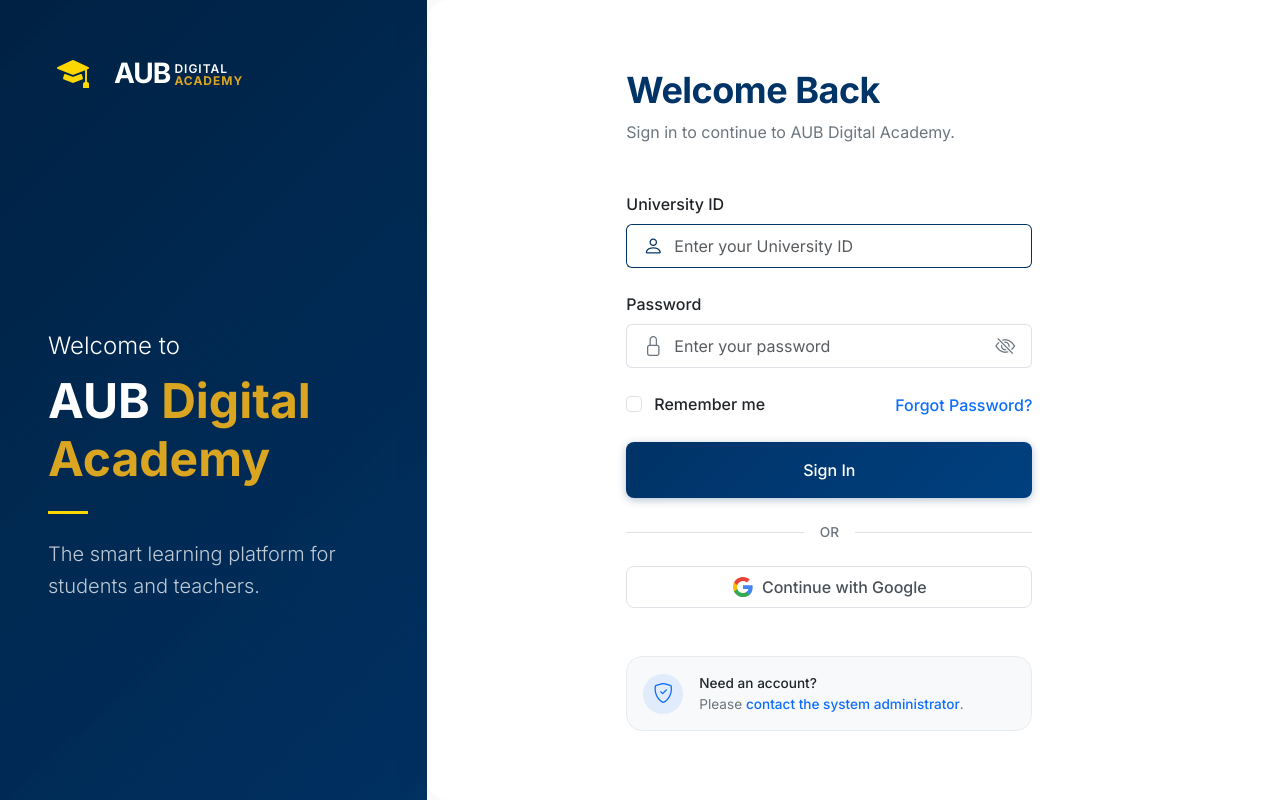
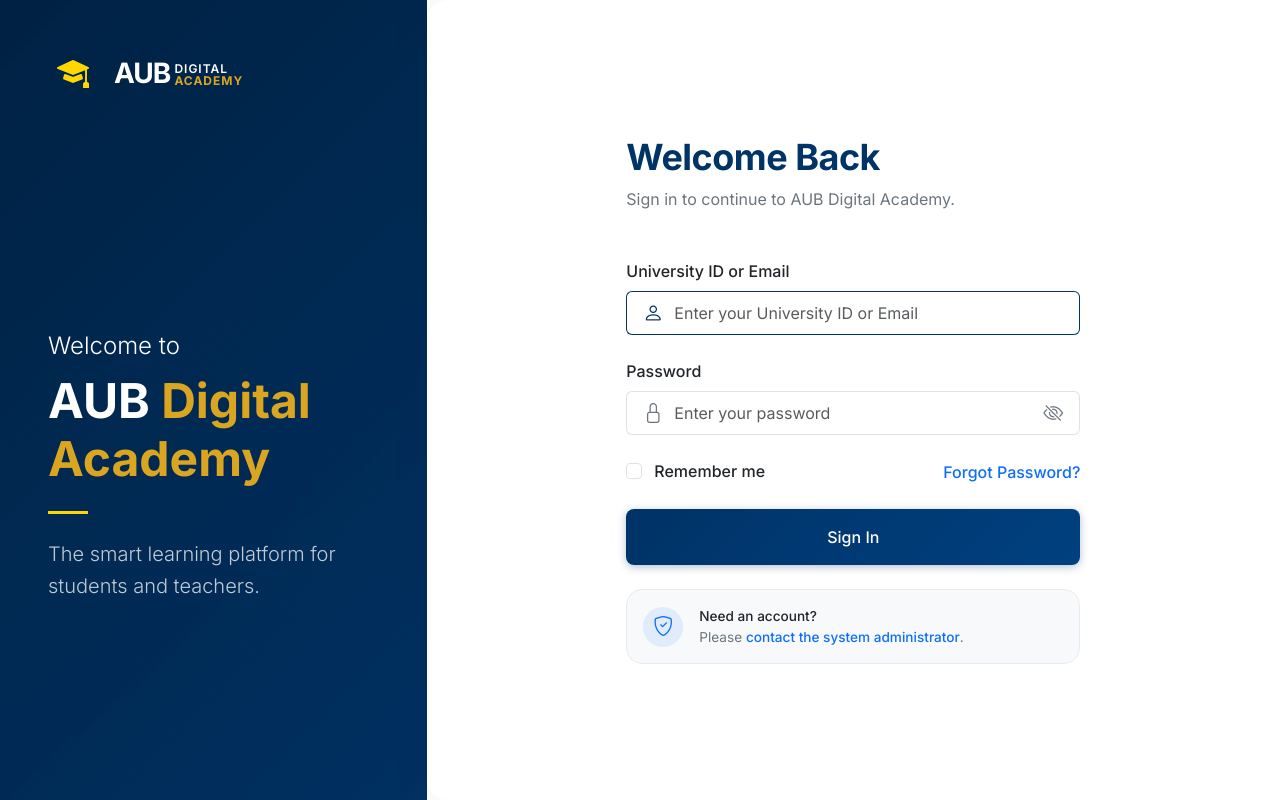
Before and after one commit to E-Nat/AUB-Digital-Academy, an ASP.NET Core app: page /Auth in a window 1280 px wide. Run offline with ASP.NET Core 8, Linux system fonts and the light colour scheme; some libraries are stand-ins or nearby versions.

Commit message:
auth: fix SeedData EnsureDeleted bug, harden login.js, clean up Login.cshtml
- SeedData.cs: remove dangerous EnsureDeletedAsync from catch block that
  was wiping the database on LocalDB cold-start (auto-stops after inactivity).
  Now logs a warning and returns safely on connection failure.
  Also fixed isReady check to require both Roles AND Users so partial seeds
  are not silently skipped.

- login.js: hardened AJAX error handling. HTTP 400 (stale antiforgery token)
  now shows a clear 'session expired, refresh page' message instead of
  crashing with 'unexpected error'. Added response.ok guard, response.json()
  try/catch, setLoading() helper, and auto-dismiss error on input.

- Login.cshtml: label corrected to 'University ID or Email', added explicit
  AntiForgeryToken() on both forms, added server-side ModelState error display
  for non-AJAX fallback, Google OAuth section conditionally hidden when
  provider not registered, improved autocomplete attributes and aria-labels.

```diff
--- a/Views/Account/Login.cshtml
+++ b/Views/Account/Login.cshtml
@@ -1,63 +1,118 @@
 @model AUBDigitalAcademy.Models.ViewModels.LoginViewModel
 @{
-    ViewData["Title"] = "Login";
+    ViewData["Title"] = "Sign In";
     Layout = "_AuthLayout";
+
+    // Google OAuth is only available when credentials are configured server-side.
+    // The controller already guards registration; we hide the button here if not configured.
+    var googleConfigured = !string.IsNullOrEmpty(ViewBag.GoogleConfigured as string ?? "")
+        || (Context.RequestServices
+                   .GetService(typeof(Microsoft.AspNetCore.Authentication.IAuthenticationSchemeProvider))
+               is Microsoft.AspNetCore.Authentication.IAuthenticationSchemeProvider sp
+            && sp.GetAllSchemesAsync().GetAwaiter().GetResult()
+                 .Any(s => s.Name.Equals("Google", StringComparison.OrdinalIgnoreCase)));
 }
 
-<!-- Main Login View (Screens 1 & 2) -->
-<div id="loginView" class="pe-xl-5 auth-fade-in">
+@* ── Screen 1 & 2: Login form ─────────────────────────────────────────────── *@
+<div id="loginView" class="auth-fade-in">
     <h2 class="fw-bold mb-2 text-navy" style="font-size: 2.25rem; letter-spacing: -0.5px;">Welcome Back</h2>
     <p class="text-secondary mb-5 fs-6">Sign in to continue to AUB Digital Academy.</p>
 
-    <form id="loginForm" asp-action="Login" asp-controller="Account" method="post">
+    <form id="loginForm" asp-action="Login" asp-controller="Account" method="post" novalidate>
+        @Html.AntiForgeryToken()
         <input type="hidden" name="returnUrl" value="@ViewData["ReturnUrl"]" />
 
-        <div id="loginErrorAlert" class="alert alert-danger d-none d-flex align-items-center gap-2" role="alert">
+        @* Server-side error from non-AJAX fallback *@
+        @if (!ViewData.ModelState.IsValid)
+        {
+            <div class="alert alert-danger d-flex align-items-center gap-2 mb-4" role="alert">
                 <i class="bi bi-exclamation-triangle-fill"></i>
-            <span id="loginErrorMessage">Invalid University ID or Password</span>
+                <span>
+                    @foreach (var error in ViewData.ModelState.Values.SelectMany(v => v.Errors))
+                    {
+                        @error.ErrorMessage
+                        <br />
+                    }
+                </span>
+            </div>
+        }
+
+        @* AJAX error placeholder (hidden until JS populates it) *@
+        <div id="loginErrorAlert" class="alert alert-danger d-none d-flex align-items-center gap-2 mb-4" role="alert">
+            <i class="bi bi-exclamation-triangle-fill flex-shrink-0"></i>
+            <span id="loginErrorMessage">Invalid University ID or Password.</span>
         </div>
 
+        @* ── University ID / Email ─────────────────────── *@
         <div class="mb-4">
-            <label asp-for="LoginId" class="form-label fw-medium text-dark mb-2 fs-6">University ID</label>
+            <label asp-for="LoginId" class="form-label fw-medium text-dark mb-2 fs-6">University ID or Email</label>
             <div class="input-group auth-input-group" id="loginIdGroup">
                 <span class="input-group-text bg-white border-end-0 ps-3 pe-2 text-secondary">
                     <i class="bi bi-person fs-5"></i>
                 </span>
-                <input asp-for="LoginId" class="form-control border-start-0 ps-1 py-2 fs-6 shadow-none" placeholder="Enter your University ID" autofocus required />
+                <input asp-for="LoginId"
+                       class="form-control border-start-0 ps-1 py-2 fs-6 shadow-none"
+                       placeholder="Enter your University ID or Email"
+                       autofocus
+                       autocomplete="username"
+                       required />
             </div>
             <span asp-validation-for="LoginId" class="text-danger small mt-1 d-block fw-medium"></span>
         </div>
 
+        @* ── Password ───────────────────────────────────── *@
         <div class="mb-4">
             <label asp-for="Password" class="form-label fw-medium text-dark mb-2 fs-6">Password</label>
             <div class="input-group auth-input-group" id="passwordGroup">
                 <span class="input-group-text bg-white border-end-0 ps-3 pe-2 text-secondary">
                     <i class="bi bi-lock fs-5"></i>
                 </span>
-                <input asp-for="Password" class="form-control border-start-0 border-end-0 px-1 py-2 fs-6 shadow-none" placeholder="Enter your password" required />
-                <button class="btn btn-outline-secondary border-start-0 bg-white text-secondary pe-3" type="button" id="togglePassword" style="border-color: var(--bs-border-color);">
+                <input asp-for="Password"
+                       class="form-control border-start-0 border-end-0 px-1 py-2 fs-6 shadow-none"
+                       placeholder="Enter your password"
+                       autocomplete="current-password"
+                       required />
+                <button class="btn btn-outline-secondary border-start-0 bg-white text-secondary pe-3"
+                        type="button"
+                        id="togglePassword"
+                        aria-label="Toggle password visibility"
+                        style="border-color: var(--bs-border-color);">
                     <i class="bi bi-eye-slash fs-5"></i>
                 </button>
             </div>
             <span asp-validation-for="Password" class="text-danger small mt-1 d-block fw-medium"></span>
         </div>
 
+        @* ── Remember Me + Forgot Password ─────────────── *@
         <div class="d-flex justify-content-between align-items-center mb-4">
             <div class="form-check custom-checkbox">
-                <input asp-for="RememberMe" class="form-check-input shadow-none cursor-pointer" id="rememberMeCheck" />
-                <label asp-for="RememberMe" class="form-check-label text-dark fw-medium cursor-pointer ms-1" for="rememberMeCheck">Remember me</label>
+                <input asp-for="RememberMe"
+                       class="form-check-input shadow-none cursor-pointer"
+                       id="rememberMeCheck" />
+                <label asp-for="RememberMe"
+                       class="form-check-label text-dark fw-medium cursor-pointer ms-1"
+                       for="rememberMeCheck">Remember me</label>
             </div>
-            <a href="@Url.Action("ForgotPassword", "Account")" class="text-primary text-decoration-none fw-medium hover-gold">Forgot Password?</a>
+            <a href="@Url.Action("ForgotPassword", "Account")"
+               class="text-primary text-decoration-none fw-medium hover-gold fs-6">
+                Forgot Password?
+            </a>
         </div>
 
-        <button type="submit" id="btnSignIn" class="btn btn-primary-aub w-100 py-3 mb-4 rounded-3 fs-6 d-flex justify-content-center align-items-center gap-2">
+        @* ── Sign In button ─────────────────────────────── *@
+        <button type="submit"
+                id="btnSignIn"
+                class="btn btn-primary-aub w-100 py-3 mb-4 rounded-3 fs-6 d-flex justify-content-center align-items-center gap-2">
             <span>Sign In</span>
             <div class="spinner-border spinner-border-sm d-none" id="signInSpinner" role="status">
-                <span class="visually-hidden">Loading...</span>
+                <span class="visually-hidden">Signing in…</span>
             </div>
         </button>
     </form>
 
+    @* ── Google OAuth (only shown when configured) ──────── *@
+    @if (googleConfigured)
+    {
         <div class="d-flex align-items-center mb-4">
             <div class="flex-grow-1 border-bottom"></div>
             <span class="px-3 text-secondary fw-medium" style="font-size: 0.85rem;">OR</span>
@@ -65,10 +120,12 @@
         </div>
 
         <form id="googleForm" asp-action="ExternalLogin" asp-controller="Account" method="post" class="mb-5">
+            @Html.AntiForgeryToken()
             <input type="hidden" name="provider" value="Google" />
             <input type="hidden" name="returnUrl" value="@ViewData["ReturnUrl"]" />
-        <button type="button" id="btnGoogle" class="btn btn-google w-100 py-2 rounded-3 d-flex justify-content-center align-items-center gap-2">
-            <svg class="google-icon" viewBox="0 0 24 24" width="22" height="22">
+            <button type="button" id="btnGoogle"
+                    class="btn btn-google w-100 py-2 rounded-3 d-flex justify-content-center align-items-center gap-2">
+                <svg class="google-icon" viewBox="0 0 24 24" width="22" height="22" aria-hidden="true">
                     <path fill="#4285F4" d="M22.56 12.25c0-.78-.07-1.53-.2-2.25H12v4.26h5.92a5.06 5.06 0 0 1-2.2 3.32v2.77h3.57c2.08-1.92 3.28-4.74 3.28-8.1z"/>
                     <path fill="#34A853" d="M12 23c2.97 0 5.46-.98 7.28-2.66l-3.57-2.77c-.98.66-2.23 1.06-3.71 1.06-2.86 0-5.29-1.93-6.16-4.53H2.18v2.84C3.99 20.53 7.7 23 12 23z"/>
                     <path fill="#FBBC05" d="M5.84 14.09c-.22-.66-.35-1.36-.35-2.09s.13-1.43.35-2.09V7.07H2.18C1.43 8.55 1 10.22 1 12s.43 3.45 1.18 4.93l2.85-2.22.81-.62z"/>
@@ -77,58 +134,63 @@
                 <span>Continue with Google</span>
             </button>
         </form>
+    }
 
-    <div class="d-flex align-items-center gap-3 mt-4 bg-light p-3 rounded-4 border border-light-subtle">
-        <div class="rounded-circle d-flex align-items-center justify-content-center bg-primary bg-opacity-10 text-primary" style="width: 40px; height: 40px; flex-shrink: 0;">
+    @* ── "Need an account?" notice ───────────────────────── *@
+    <div class="d-flex align-items-center gap-3 mt-2 bg-light p-3 rounded-4 border border-light-subtle">
+        <div class="rounded-circle d-flex align-items-center justify-content-center bg-primary bg-opacity-10 text-primary"
+             style="width: 40px; height: 40px; flex-shrink: 0;">
             <i class="bi bi-shield-check fs-5"></i>
         </div>
         <div class="d-flex flex-column text-secondary" style="font-size: 0.85rem;">
             <span class="fw-medium text-dark">Need an account?</span>
-            <span>Please <a href="#" class="text-primary text-decoration-none fw-medium">contact the system administrator</a>.</span>
+            <span>Please <a href="mailto:admin@aub.edu.kh"
+                            class="text-primary text-decoration-none fw-medium">contact the system administrator</a>.</span>
         </div>
     </div>
 </div>
 
-<!-- Google Auth Loading View (Screen 3) -->
-<div id="googleLoadingView" class="pe-xl-5 auth-fade-in d-none h-100 flex-column justify-content-center align-items-center text-center py-5">
+@* ── Screen 3: Google loading ─────────────────────────────────────────────── *@
+<div id="googleLoadingView" class="auth-fade-in d-none flex-column justify-content-center align-items-center text-center py-5">
     <div class="mb-4">
-        <svg viewBox="0 0 24 24" width="64" height="64">
+        <svg viewBox="0 0 24 24" width="64" height="64" aria-hidden="true">
             <path fill="#4285F4" d="M22.56 12.25c0-.78-.07-1.53-.2-2.25H12v4.26h5.92a5.06 5.06 0 0 1-2.2 3.32v2.77h3.57c2.08-1.92 3.28-4.74 3.28-8.1z"/>
             <path fill="#34A853" d="M12 23c2.97 0 5.46-.98 7.28-2.66l-3.57-2.77c-.98.66-2.23 1.06-3.71 1.06-2.86 0-5.29-1.93-6.16-4.53H2.18v2.84C3.99 20.53 7.7 23 12 23z"/>
             <path fill="#FBBC05" d="M5.84 14.09c-.22-.66-.35-1.36-.35-2.09s.13-1.43.35-2.09V7.07H2.18C1.43 8.55 1 10.22 1 12s.43 3.45 1.18 4.93l2.85-2.22.81-.62z"/>
             <path fill="#EA4335" d="M12 5.38c1.62 0 3.06.56 4.21 1.64l3.15-3.15C17.45 2.09 14.97 1 12 1 7.7 1 3.99 3.47 2.18 7.07l3.66 2.84c.87-2.6 3.3-4.53 6.16-4.53z"/>
         </svg>
     </div>
-    <h3 class="fw-bold text-dark mb-2">Authenticating...</h3>
+    <h3 class="fw-bold text-dark mb-2">Authenticating…</h3>
     <p class="text-secondary mb-4">Please wait while we connect to Google.</p>
     <div class="spinner-border text-primary" role="status" style="width: 3rem; height: 3rem;">
-        <span class="visually-hidden">Loading...</span>
+        <span class="visually-hidden">Loading…</span>
     </div>
 </div>
 
-<!-- Authentication Success View (Screen 4) -->
-<div id="authSuccessView" class="pe-xl-5 auth-fade-in d-none h-100 flex-column justify-content-center align-items-center text-center py-5">
+@* ── Screen 4: Authentication success ────────────────────────────────────── *@
+<div id="authSuccessView" class="auth-fade-in d-none flex-column justify-content-center align-items-center text-center py-5">
     <div class="success-icon-container mb-4">
         <i class="bi bi-check-circle-fill text-success" style="font-size: 5rem;"></i>
     </div>
     <h3 class="fw-bold text-dark mb-2">Authentication Successful</h3>
-    <p class="text-secondary mb-4">Redirecting securely...</p>
+    <p class="text-secondary mb-4">Redirecting securely…</p>
     <div class="progress w-75 rounded-pill" style="height: 6px;">
         <div class="progress-bar progress-bar-striped progress-bar-animated bg-success" style="width: 100%"></div>
     </div>
 </div>
 
-<!-- Role Verification View (Screen 5) -->
-<div id="roleVerificationView" class="pe-xl-5 auth-fade-in d-none h-100 flex-column justify-content-center align-items-center text-center py-5">
+@* ── Screen 5: Role verification ─────────────────────────────────────────── *@
+<div id="roleVerificationView" class="auth-fade-in d-none flex-column justify-content-center align-items-center text-center py-5">
     <div class="mb-4">
         <div class="spinner-grow text-primary" role="status" style="width: 4rem; height: 4rem;">
-            <span class="visually-hidden">Loading...</span>
+            <span class="visually-hidden">Loading…</span>
         </div>
     </div>
-    <h3 class="fw-bold text-navy mb-2">Checking Account...</h3>
-    <p class="text-secondary mb-4" id="roleVerificationText">Retrieving user information...</p>
+    <h3 class="fw-bold text-navy mb-2">Checking Account…</h3>
+    <p class="text-secondary mb-4" id="roleVerificationText">Retrieving user information…</p>
 </div>
 
 @section Scripts {
+    <partial name="_ValidationScriptsPartial" />
     <script src="~/js/login.js" asp-append-version="true"></script>
 }
--- a/wwwroot/js/login.js
+++ b/wwwroot/js/login.js
@@ -17,122 +17,129 @@ document.addEventListener('DOMContentLoaded', function () {
     const loginIdInput = document.getElementById('LoginId');
     const passwordInput = document.getElementById('Password');
     const togglePasswordBtn = document.getElementById('togglePassword');
-    const togglePasswordIcon = togglePasswordBtn?.querySelector('i');
+    const togglePasswordIcon = togglePasswordBtn ? togglePasswordBtn.querySelector('i') : null;
 
-    // Toggle Password Visibility
+    // ── Toggle Password Visibility ──────────────────────────────────────────────
     if (togglePasswordBtn && passwordInput) {
         togglePasswordBtn.addEventListener('click', function () {
-            const type = passwordInput.getAttribute('type') === 'password' ? 'text' : 'password';
-            passwordInput.setAttribute('type', type);
-
-            if (type === 'text') {
-                togglePasswordIcon.classList.remove('bi-eye-slash');
-                togglePasswordIcon.classList.add('bi-eye');
-            } else {
-                togglePasswordIcon.classList.remove('bi-eye');
-                togglePasswordIcon.classList.add('bi-eye-slash');
+            const isPassword = passwordInput.getAttribute('type') === 'password';
+            passwordInput.setAttribute('type', isPassword ? 'text' : 'password');
+            if (togglePasswordIcon) {
+                togglePasswordIcon.classList.toggle('bi-eye-slash', !isPassword);
+                togglePasswordIcon.classList.toggle('bi-eye', isPassword);
             }
         });
     }
 
-    // Google Login Logic (Screen 3)
+    // ── Google Login ─────────────────────────────────────────────────────────────
     if (btnGoogle && googleForm) {
         btnGoogle.addEventListener('click', function () {
-            // Hide login, show Google loading
             loginView.classList.add('d-none');
             googleLoadingView.classList.remove('d-none');
-
-            // Submit the form after a slight delay for UI effect
-            setTimeout(() => {
-                googleForm.submit();
-            }, 800);
+            setTimeout(() => { googleForm.submit(); }, 800);
         });
     }
 
-    // Standard Login AJAX (Screens 1, 2, 4, 5)
+    // ── Standard Login AJAX ──────────────────────────────────────────────────────
     if (loginForm) {
         loginForm.addEventListener('submit', async function (e) {
             e.preventDefault();
 
-            // Basic client-side validation
-            if (!loginIdInput.value.trim() || !passwordInput.value.trim()) {
-                showError("Please enter your University ID and Password.");
-                if (!loginIdInput.value.trim()) loginIdInput.classList.add('is-invalid');
-                if (!passwordInput.value.trim()) passwordInput.classList.add('is-invalid');
+            // Client-side empty-field check
+            const loginIdVal = loginIdInput ? loginIdInput.value.trim() : '';
+            const passwordVal = passwordInput ? passwordInput.value.trim() : '';
+
+            if (!loginIdVal || !passwordVal) {
+                showError('Please enter your University ID or Email and Password.');
+                if (!loginIdVal && loginIdInput) loginIdInput.classList.add('is-invalid');
+                if (!passwordVal && passwordInput) passwordInput.classList.add('is-invalid');
                 return;
             }
 
-            // Start Loading state
-            btnSignIn.disabled = true;
-            signInSpinner.classList.remove('d-none');
-            loginErrorAlert.classList.add('d-none');
-            loginIdInput.classList.remove('is-invalid');
-            passwordInput.classList.remove('is-invalid');
+            // Loading state
+            setLoading(true);
 
             try {
                 const formData = new FormData(loginForm);
                 const response = await fetch(loginForm.action, {
                     method: 'POST',
                     body: formData,
-                    headers: {
-                        'X-Requested-With': 'XMLHttpRequest'
-                    }
+                    headers: { 'X-Requested-With': 'XMLHttpRequest' }
                 });
 
-                const data = await response.json();
+                // HTTP 400 most likely means a stale AntiForgery token.
+                if (response.status === 400) {
+                    setLoading(false);
+                    showError('Your session has expired. Please refresh the page and try again.');
+                    return;
+                }
+
+                // Any other non-OK response is a server error.
+                if (!response.ok) {
+                    throw new Error(`Server error (${response.status}). Please try again.`);
+                }
+
+                // Parse JSON — guard against non-JSON bodies on unexpected errors.
+                let data;
+                try {
+                    data = await response.json();
+                } catch {
+                    throw new Error('Unexpected server response. Please refresh and try again.');
+                }
 
                 if (data.success) {
-                    // Success Flow (Screen 4 & 5)
-                    btnSignIn.disabled = false;
-                    signInSpinner.classList.add('d-none');
-
-                    // Hide Login Form, Show Success Checkmark
+                    // Success screens (4 → 5 → redirect)
+                    setLoading(false);
                     loginView.classList.add('d-none');
                     authSuccessView.classList.remove('d-none');
 
-                    // After 1.5s, switch to Role Verification (Screen 5)
                     setTimeout(() => {
                         authSuccessView.classList.add('d-none');
                         roleVerificationView.classList.remove('d-none');
 
-                        // After another 1.2s, do the actual redirect (Screen 6)
                         setTimeout(() => {
                             window.location.href = data.redirectUrl;
                         }, 1200);
                     }, 1500);
                 } else {
-                    // Error Flow (Screen 2)
-                    btnSignIn.disabled = false;
-                    signInSpinner.classList.add('d-none');
-                    showError(data.message || "Invalid University ID or Password");
+                    // Credentials rejected
+                    setLoading(false);
+                    showError(data.message || 'Invalid University ID or Password.');
+                    if (loginIdInput) loginIdInput.classList.add('is-invalid');
+                    if (passwordInput) passwordInput.classList.add('is-invalid');
+                }
 
-                    // Highlight inputs in red
-                    loginIdInput.classList.add('is-invalid');
-                    passwordInput.classList.add('is-invalid');
-                }
             } catch (error) {
-                console.error("Login Error:", error);
-                btnSignIn.disabled = false;
-                signInSpinner.classList.add('d-none');
-                showError("An unexpected error occurred. Please try again.");
+                console.error('Login error:', error);
+                setLoading(false);
+                showError(error.message || 'An unexpected error occurred. Please try again.');
             }
         });
     }
 
-    // Remove is-invalid class on input
-    [loginIdInput, passwordInput].forEach(input => {
-        if (input) {
-            input.addEventListener('input', function() {
-                this.classList.remove('is-invalid');
-            });
-        }
+    // ── Clear error state on user input ─────────────────────────────────────────
+    [loginIdInput, passwordInput].forEach(function (input) {
+        if (!input) return;
+        input.addEventListener('input', function () {
+            this.classList.remove('is-invalid');
+            if (loginErrorAlert) loginErrorAlert.classList.add('d-none');
+        });
     });
 
+    // ── Helpers ──────────────────────────────────────────────────────────────────
+    function setLoading(loading) {
+        if (btnSignIn) btnSignIn.disabled = loading;
+        if (signInSpinner) {
+            signInSpinner.classList.toggle('d-none', !loading);
+        }
+    }
+
     function showError(message) {
-        loginErrorMessage.textContent = message;
-        loginErrorAlert.classList.remove('d-none');
-        // Add a subtle shake animation
-        loginErrorAlert.classList.add('shake-animation');
-        setTimeout(() => loginErrorAlert.classList.remove('shake-animation'), 500);
+        if (loginErrorMessage) loginErrorMessage.textContent = message;
+        if (loginErrorAlert) {
+            loginErrorAlert.classList.remove('d-none');
+            loginErrorAlert.classList.add('shake-animation');
+            setTimeout(() => loginErrorAlert.classList.remove('shake-animation'), 500);
+        }
     }
 });
```
Also changed, not shown: Data/SeedData.cs (+18 -6 lines). Lines whose indentation alone changed are shown as unchanged.
